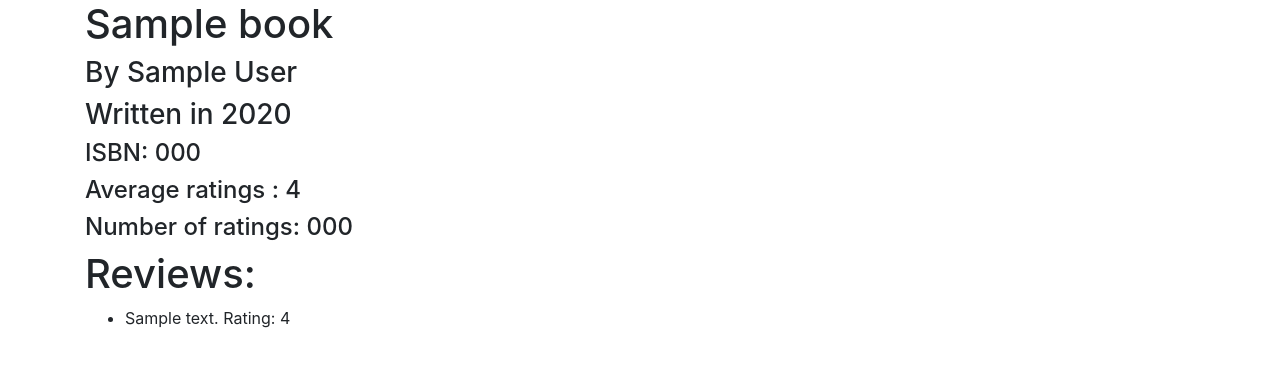
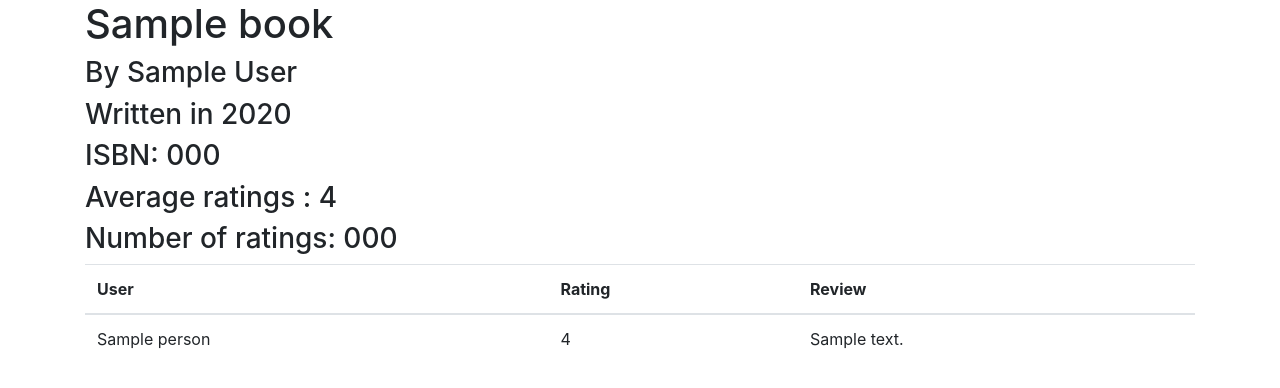
Before and after one commit to nindroz/decentreads, a Flask app: template project1/templates/bookPage.html in a window 1280 px wide. Shown: the top 388 px of the page. Run offline with Flask 2, Linux system fonts and the light colour scheme; the template is opened without the code that fills it: most values are stand-ins (such as "Sample title", 1, 10 or a date in 2020); some libraries are stand-ins or nearby versions.

Commit message:
changed styling and improved review system

```diff
--- a/project1/application.py
+++ b/project1/application.py
@@ -21,16 +21,17 @@ engine = create_engine(os.getenv("DATABASE_URL"))
 db = scoped_session(sessionmaker(bind=engine))
 
 
-
+# landing page
 @app.route("/")
 def index():
     return render_template("index.html")
 
-
+#lets user register
 @app.route('/register', methods=['POST'])
 def register():
     return render_template("register.html")
 
+#register backend and then redirects to landing
 @app.route('/registersuc', methods = ['POST'])
 def registersuc():
     username= request.form.get("username")
@@ -38,26 +39,31 @@ def registersuc():
     db.execute("INSERT INTO registry (username,password) VALUES (:username,:password)",{"username":username,"password":password})
     db.commit()
     return redirect('/')
-
+#lets user login
 @app.route('/login', methods = ['POST'])
 def login():
     givenName = request.form.get("username")
     givenPass = request.form.get("password")
+    #checks for blank password and username
     if(givenName!=None or givenPass!=None):
+        #checks for blank password and username
         if(db.execute("SELECT * FROM registry WHERE username = :givenName",{"givenName":givenName}).rowcount==0):
             return "sorry doesent exist"
         user = db.execute("SELECT * FROM registry WHERE username = :givenName",{"givenName":givenName}).fetchone()
+        #checks username and password and makes a session
         if(user.password==givenPass):
             session['user']=givenName
             return redirect('/user')
 
 @app.route("/logout")
 def logout():
+    #ends session
     session.pop("user",None)
     return redirect('/')
 
 @app.route('/user')
 def user():
+    #shows logged in and gives search option
     if "user" in session:
         user=session["user"]
         return render_template("loggedIn.html")
@@ -66,15 +72,26 @@ def user():
 
 @app.route('/search', methods = ['POST'])
 def search():
+    #searches for book
     query= str(request.form.get("query"))
+    #looks for author, year, title, and isbn with partial search
     books = db.execute("SELECT * FROM books WHERE isbn LIKE '%' ||:val||'%' OR title LIKE '%' ||:val||'%' OR author LIKE '%' ||:val||'%' OR  year LIKE '%' ||:val||'%'", {"val":query}).fetchall()
     if(not books):
         return "does not exist"
-    return render_template("search.html",books=books)
+    return render_template("loggedIn.html",books=books)
 
 @app.route('/book/<isbn>', methods = ["GET","POST"])
 def book(isbn):
+    #makes sure one person doesent review more than once
+    checkReview= db.execute("SELECT * FROM reviews WHERE person=:person AND isbn=:isbn",{"person":session["user"],"isbn":isbn}).fetchone()
+    if checkReview==None:
+        done=False
+    else:
+        done=True
+    isbn=str(isbn)
     resultBook = db.execute("SELECT * FROM books WHERE isbn=:isbn",{"isbn":isbn}).fetchone()
+
+    #pulls from api
     res = requests.get("https://www.goodreads.com/book/review_counts.json?isbns={}&key=r03xhZNVeS3gr7wwU4SA".format(isbn))
     if(res.status_code!=200):
         print(res.status_code)
@@ -82,15 +99,13 @@ def book(isbn):
     data=res.json()
     avgRating = data["books"][0]["average_rating"]
     numberOfRatings = data["books"][0]["work_ratings_count"]
-    if request.method == "POST":
+
+    #sends in review
+    if request.method == "POST" and done==False:
         review = request.form.get("review")
         rating = request.form.get("rating")
-        db.execute("INSERT INTO reviews (isbn,person,review,rating) VALUES (:isbn,:person,:review,:rating)",{"isbn":int(isbn),"person":session["user"],"review":review,"rating":rating})
-    checkReview= db.execute("SELECT * FROM reviews WHERE person=:person AND isbn=:isbn",{"person":session["user"],"isbn":isbn}).fetchone()
-    if checkReview==None:
-        done=False
-    else:
+        db.execute("INSERT INTO reviews (isbn,person,review,rating) VALUES (:isbn,:person,:review,:rating)",{"isbn":isbn,"person":session["user"],"review":review,"rating":rating})
+        db.commit()
         done=True
     reviews = db.execute("SELECT * FROM reviews WHERE isbn=:isbn",{"isbn":isbn}).fetchall()
-    db.commit()
     return render_template("bookPage.html",book=resultBook, avgRating = avgRating, numberOfRatings = numberOfRatings,reviews=reviews,done=done)
--- a/project1/templates/bookPage.html
+++ b/project1/templates/bookPage.html
@@ -8,28 +8,46 @@
     <h1>{{book.title}}</h1>
     <h3>By {{book.author}}</h3>
     <h3>Written in {{book.year}}</h3>
-    <h4>ISBN: {{book.isbn}}</h4>
-    <h4>Average ratings : {{avgRating}}</h4>
-    <h4>Number of ratings: {{numberOfRatings}}</h4>
+    <h3>ISBN: {{book.isbn}}</h3>
+    <h3>Average ratings : {{avgRating}}</h3>
+    <h3>Number of ratings: {{numberOfRatings}}</h3>
 
     {% if done == False %}
-    <form action="{{url_for('book', isbn = book.isbn)}}" method="POST">
-        <input type="text" name = "review" value="Write a review..">
-        <select name="rating">
-            <option value="5">5</option>
-            <option value="4">4</option>
-            <option value="3">3</option>
-            <option value="2">2</option>
-            <option value="1">1</option>
-        </select>
-        <input type="submit">
+    <form action="{{url_for('book',isbn=book.isbn)}}" method="post">
+        <div class="form-group">
+            <label for="review">Review</label>
+            <textarea class="form-control" name="review" cols="20" rows="5"></textarea>
+        </div>
+        <div class="form-group">
+            <label for="rating">Rating</label>
+            <select class="form-control" name=rating>
+              <option value=1>1</option>
+              <option value=2>2</option>
+              <option value=3>3</option>
+              <option value=4>4</option>
+              <option value=5>5</option>
+            </select>
+        </div>
+        <button type="submit" class="btn btn-primary">Submit</button>
     </form>
     {% endif %}
 
-    <h1>Reviews:</h1>
-    <ul>
-    {% for review in reviews %}
-        <li>{{review.review}}   Rating: {{review.rating}}</li>
-    {% endfor %}
-    </ul>
+    <table class="table">
+        <thead>
+            <tr>
+                <th scope="col">User</th>
+                <th scope="col">Rating</th>
+                <th scope="col">Review</th>
+            </tr>
+        </thead>
+        <tbody>
+            {% for review in reviews %}
+            <tr>
+                <td>{{review.person}}</td>
+                <td>{{review.rating}}</td>
+                <td>{{review.review}}</td>
+            </tr>
+            {% endfor %}
+        </tbody>
+    </table>
     {% endblock %}
```
Also changed, not shown: project1/templates/loggedIn.html (+14 -3 lines), 5 other files.
